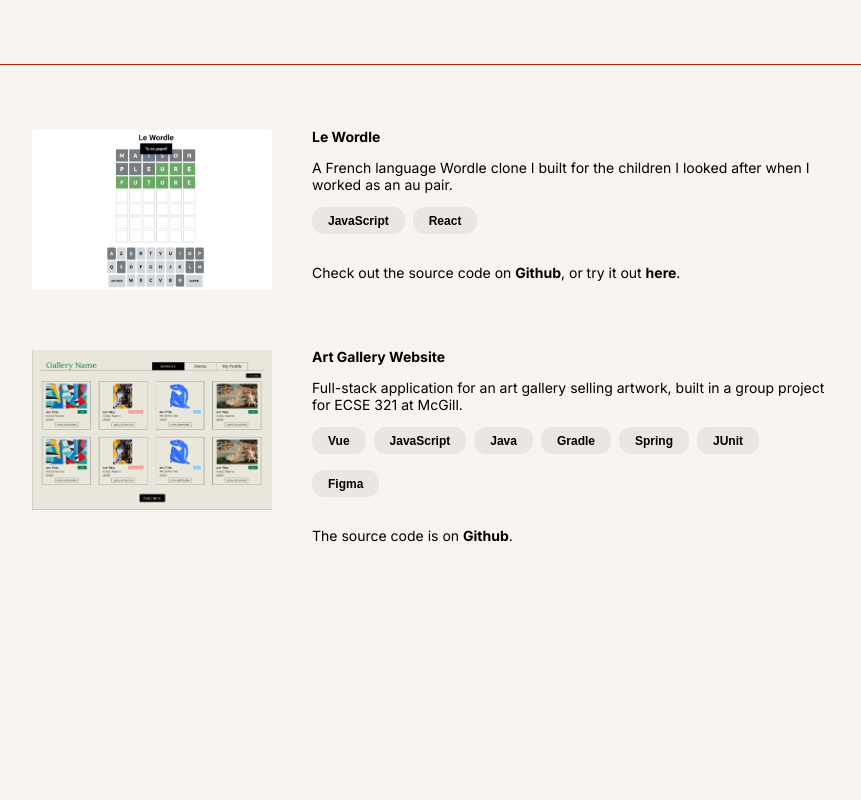
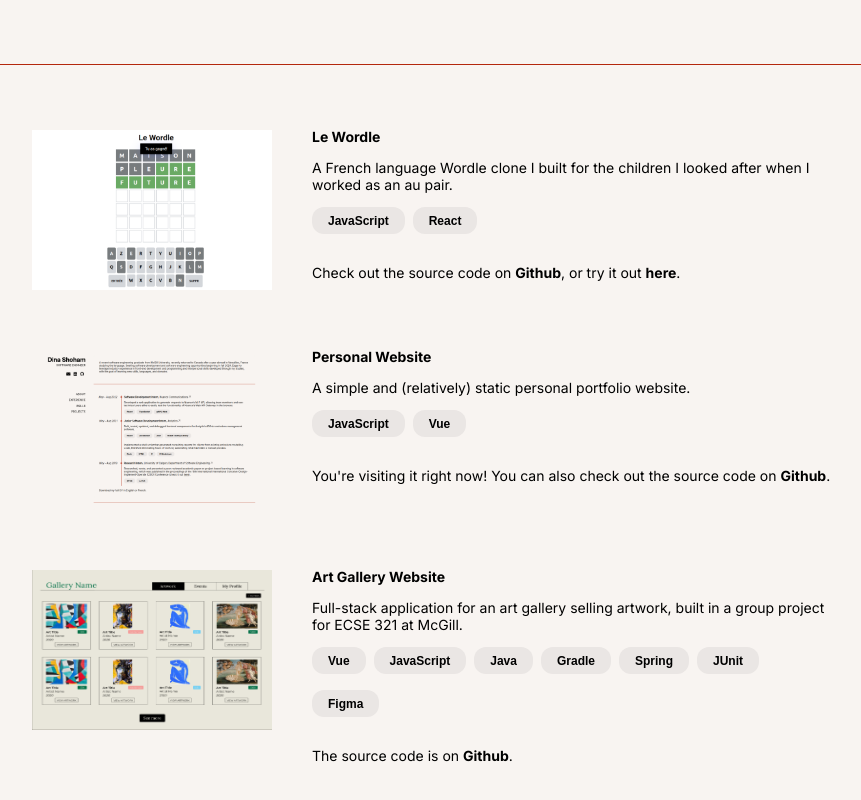
Before and after one commit to dina-shoham/personal-website, a Vue app: page / in a window 1280 px wide. Shown: the part 1136-1936 px from the top of the page, without its empty margins (344-1205 px from the left). Before the commit the page ends 1822 px from the top, so only its background shows below. Built offline with nearby package versions, Linux system fonts and the light colour scheme.

Commit message:
added this site to project section

```diff
--- a/src/components/SectionProjects.vue
+++ b/src/components/SectionProjects.vue
@@ -20,6 +20,21 @@ import BubbleItem from './BubbleItem.vue'
           Check out the source code on
           <a href="https://github.com/dina-shoham/le-wordle" target="_blank">Github</a>, or try it
           out <a href="https://shoham.ca/dina/le-wordle/" target="_blank">here</a>.
+        </p>
+      </div>
+    </div>
+    <div class="project">
+      <div class="project-col">
+        <img class="project-img" src="../assets/portfolio.png" />
+      </div>
+      <div class="project-col">
+        <h3>Personal Website</h3>
+        <p>A simple and (relatively) static personal portfolio website.</p>
+        <BubbleItem text="JavaScript" />
+        <BubbleItem text="Vue" />
+        <p>
+          You're visiting it right now! You can also check out the source code on
+          <a href="***" target="_blank">Github</a>.
         </p>
       </div>
     </div>
```
Also changed, not shown: src/assets/portfolio.png (added).
